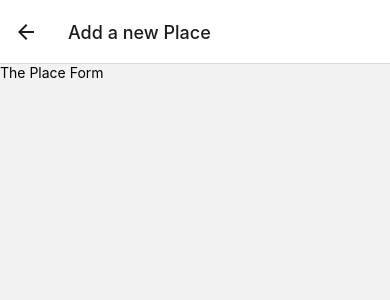
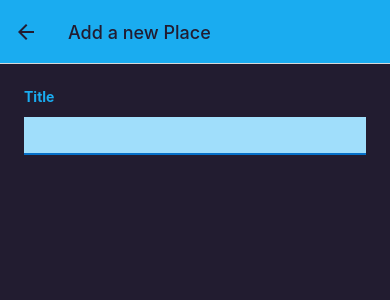
Before and after one commit to paulmcgonigle1/camera-app-react, a React Native app: screen /AddPlace in a window 390 px wide. Shown: the top 300 px of the page. Built offline with nearby package versions, Linux system fonts and the light colour scheme.

Commit message:
setup before camera

```diff
--- a/App.js
+++ b/App.js
@@ -5,13 +5,20 @@
 import AllPlaces from "./screens/AllPlaces";
 import AddPlace from "./screens/AddPlace";
 import IconButton from "./components/UI/IconButton";
+import { Colors } from "./constants/colors";
 const Stack = createNativeStackNavigator();
 export default function App() {
   return (
     <>
       <StatusBar style="dark" />
       <NavigationContainer>
-        <Stack.Navigator>
+        <Stack.Navigator
+          screenOptions={{
+            headerStyle: { backgroundColor: Colors.primary500 },
+            headerTintColor: Colors.gray700,
+            contentStyle: { backgroundColor: Colors.gray700 },
+          }}
+        >
           <Stack.Screen
             name="AllPlaces"
             component={AllPlaces}
--- a/components/PlaceForm.js
+++ b/components/PlaceForm.js
@@ -1,10 +1,46 @@
-import { Text, View } from "react-native";
+import { useState } from "react";
+import { ScrollView, Text, TextInput, View } from "react-native";
+import { StyleSheet } from "react-native";
+import { Colors } from "../constants/colors";
 function PlaceForm() {
+  const [enteredTitle, setEnteredTitle] = useState("");
+
+  function changeTitleHandler(enteredText) {
+    setEnteredTitle(enteredTitle);
+  }
   return (
-    <View>
-      <Text>The Place Form</Text>
-    </View>
+    <ScrollView style={styles.form}>
+      <View>
+        <Text style={styles.label}>Title</Text>
+        <TextInput
+          style={styles.input}
+          onChangeText={changeTitleHandler}
+          value={enteredTitle}
+        />
+      </View>
+    </ScrollView>
   );
 }
 
 export default PlaceForm;
+
+const styles = StyleSheet.create({
+  form: {
+    flex: 1,
+    padding: 24,
+  },
+  label: {
+    fontWeight: "bold",
+    marginBottom: 4,
+    color: Colors.primary500,
+  },
+  input: {
+    marginVertical: 8,
+    paddingHorizontal: 4,
+    paddingVertical: 8,
+    fontSize: 16,
+    borderBottomColor: Colors.primary700,
+    borderBottomWidth: 2,
+    backgroundColor: Colors.primary100,
+  },
+});
--- a/components/PlacesList.js
+++ b/components/PlacesList.js
@@ -1,6 +1,7 @@
 import { FlatList, View, Text } from "react-native";
 import PlaceItem from "./PlaceItem";
 import { StyleSheet } from "react-native";
+import { Colors } from "../constants/colors";
 function PlacesList({ places }) {
   if (!places || places.length === 0) {
     return (
@@ -30,5 +31,6 @@
   },
   fallbackText: {
     fontSize: 16,
+    color: Colors.primary200,
   },
 });
--- a/components/UI/IconButton.js
+++ b/components/UI/IconButton.js
@@ -13,7 +13,7 @@
 const styles = StyleSheet.create({
   button: {
     padding: 8,
-    margin: 4,
+
     justifyContent: "center",
     alignItems: "center",
   },
```
